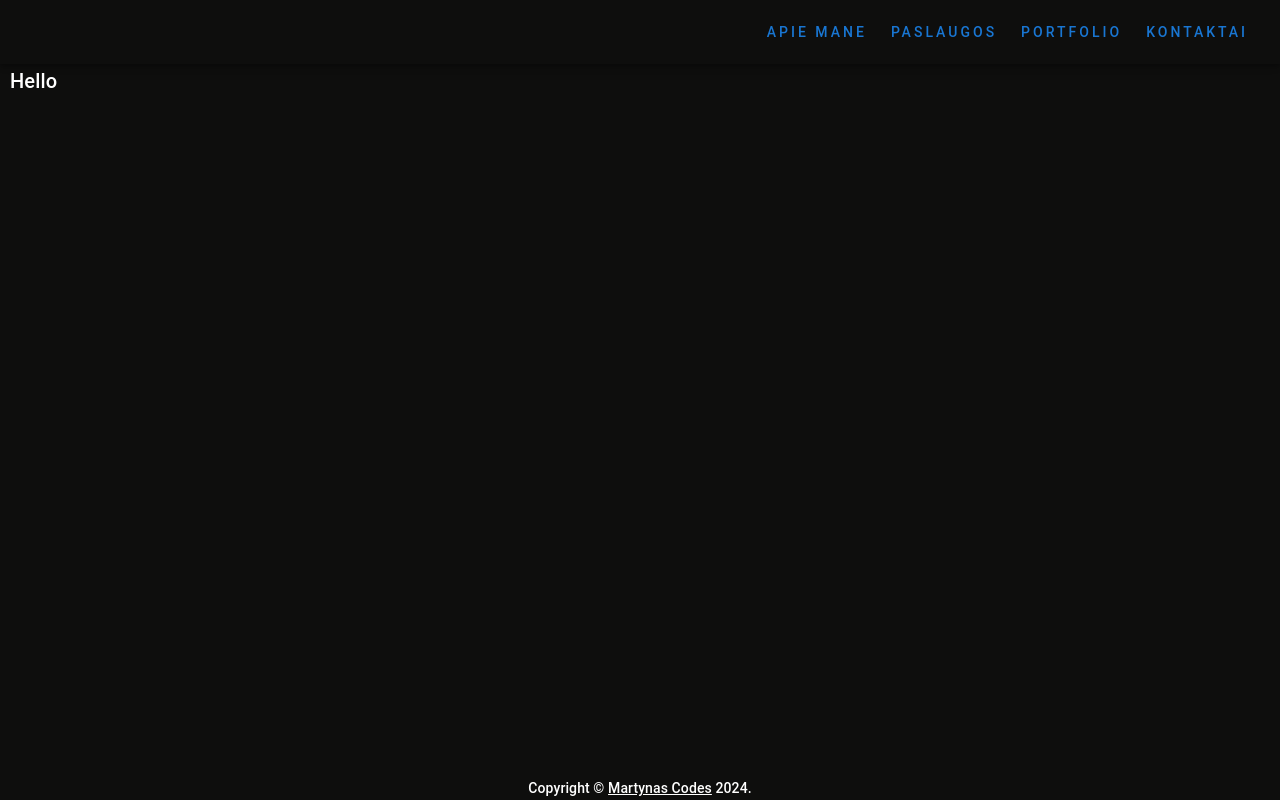
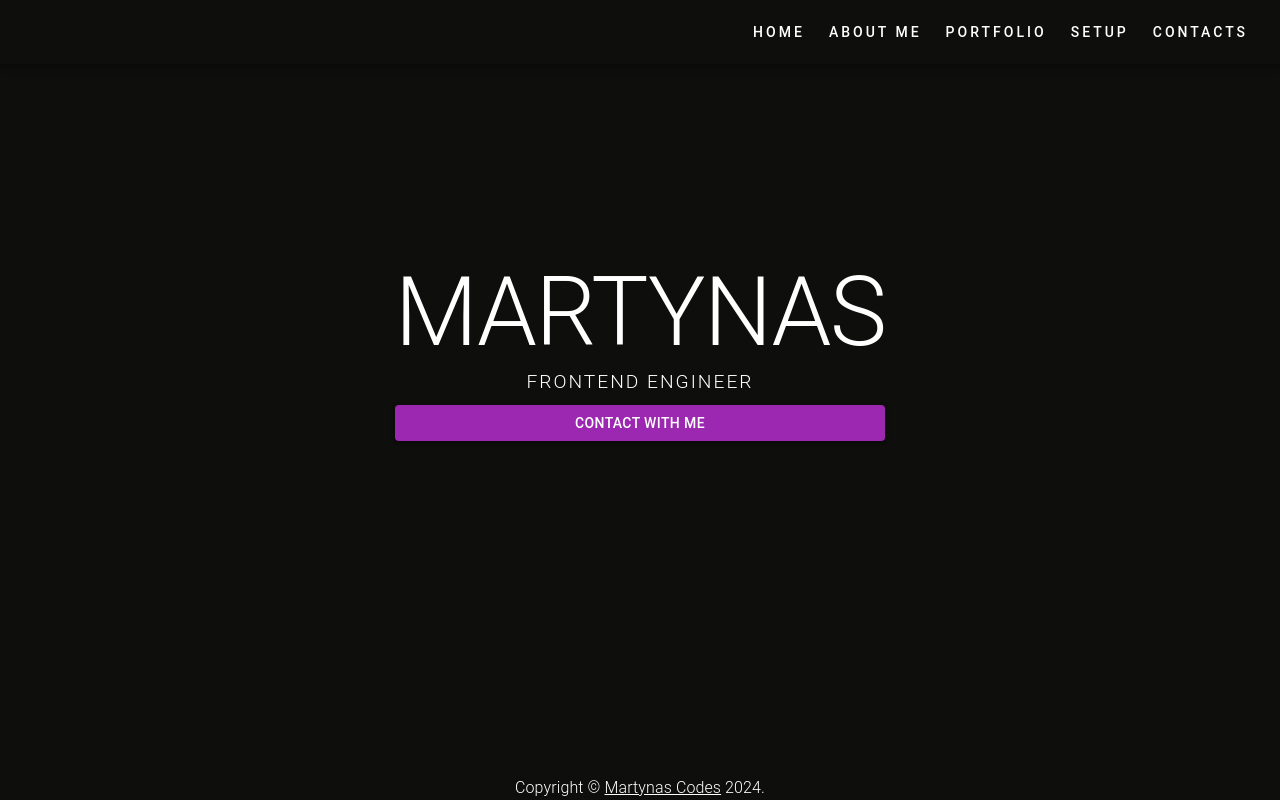
Before and after one commit to Hoppenas/mh-codes, a React (Create React App) app: page / in a window 1280 px wide. Built offline with nearby package versions, Linux system fonts and the light colour scheme.

Commit message:
UPD: homepage, WIP

```diff
--- a/src/App.tsx
+++ b/src/App.tsx
@@ -2,6 +2,10 @@ import React from "react";
 import { BrowserRouter, Routes, Route } from "react-router-dom";
 import Layout from "./components/Layout/Layout";
 import HomePage from "./pages/Homepage";
+import AboutMePage from "./pages/AboutmePage";
+import PortfolioPage from "./pages/PortfolioPage";
+import SetupPage from "./pages/SetupPage";
+import ContactPage from "./pages/ContactPage";
 
 function App() {
   return (
@@ -9,6 +13,10 @@ function App() {
       <Routes>
         <Route path="/" element={<Layout />}>
           <Route index element={<HomePage />} />
+          <Route path="aboutMe" element={<AboutMePage />} />
+          <Route path="portfolio" element={<PortfolioPage />} />
+          <Route path="setup" element={<SetupPage />} />
+          <Route path="contacts" element={<ContactPage />} />
         </Route>
       </Routes>
     </BrowserRouter>
--- a/src/components/DrawerAppBar/DrawerAppBar.tsx
+++ b/src/components/DrawerAppBar/DrawerAppBar.tsx
@@ -25,10 +25,11 @@ interface Props {
 const drawerWidth = 240;
 
 const navItems = [
-  { name: "Apie mane", route: "/about" },
-  { name: "Paslaugos", route: "/services" },
+  { name: "Home", route: "/" },
+  { name: "About me", route: "/aboutMe" },
   { name: "Portfolio", route: "/portfolio" },
-  { name: "Kontaktai", route: "/contacts" },
+  { name: "Setup", route: "/setup" },
+  { name: "Contacts", route: "/contacts" },
 ];
 
 const DrawerAppBar = ({ window }: Props) => {
--- /dev/null
+++ b/src/pages/AboutmePage.tsx
@@ -0,0 +1,21 @@
+import { Box, Button, Grid, Typography, useMediaQuery } from "@mui/material";
+import { useNavigate } from "react-router-dom";
+import { minWidth } from "../contstants/styleConstants";
+
+const AboutMePage = () => {
+  const navigate = useNavigate();
+  const matches = useMediaQuery(`(min-width:${minWidth})`);
+
+  return (
+    <Grid
+      container
+      direction={matches ? "row" : "column-reverse"}
+      height={matches ? "97vh" : "auto"}
+      padding="65px 10px 10px"
+    >
+      <Typography variant="h6">About me</Typography>
+    </Grid>
+  );
+};
+
+export default AboutMePage;
--- /dev/null
+++ b/src/pages/ContactPage.tsx
@@ -0,0 +1,21 @@
+import { Box, Button, Grid, Typography, useMediaQuery } from "@mui/material";
+import { useNavigate } from "react-router-dom";
+import { minWidth } from "../contstants/styleConstants";
+
+const ContactPage = () => {
+  const navigate = useNavigate();
+  const matches = useMediaQuery(`(min-width:${minWidth})`);
+
+  return (
+    <Grid
+      container
+      direction={matches ? "row" : "column-reverse"}
+      height={matches ? "97vh" : "auto"}
+      padding="65px 10px 10px"
+    >
+      <Typography variant="h6">Contacts</Typography>
+    </Grid>
+  );
+};
+
+export default ContactPage;
--- a/src/pages/Homepage.tsx
+++ b/src/pages/Homepage.tsx
@@ -7,13 +7,22 @@ const HomePage = () => {
   const matches = useMediaQuery(`(min-width:${minWidth})`);
 
   return (
-    <Grid
-      container
-      direction={matches ? "row" : "column-reverse"}
-      height={matches ? "97vh" : "auto"}
-      padding="65px 10px 10px"
-    >
-      <Typography variant="h6">Hello</Typography>
+    <Grid container width="100%" justifyContent="center" paddingTop="20%">
+      <Grid
+        item
+        container
+        direction="column"
+        width="fit-content"
+        alignItems="center"
+      >
+        <Typography variant="h1">MARTYNAS</Typography>
+        <Typography variant="h6" marginBottom={1}>
+          FRONTEND ENGINEER
+        </Typography>
+        <Button variant="contained" fullWidth color="secondary">
+          Contact with me
+        </Button>
+      </Grid>
     </Grid>
   );
 };
--- /dev/null
+++ b/src/pages/PortfolioPage.tsx
@@ -0,0 +1,21 @@
+import { Box, Button, Grid, Typography, useMediaQuery } from "@mui/material";
+import { useNavigate } from "react-router-dom";
+import { minWidth } from "../contstants/styleConstants";
+
+const PortfolioPage = () => {
+  const navigate = useNavigate();
+  const matches = useMediaQuery(`(min-width:${minWidth})`);
+
+  return (
+    <Grid
+      container
+      direction={matches ? "row" : "column-reverse"}
+      height={matches ? "97vh" : "auto"}
+      padding="65px 10px 10px"
+    >
+      <Typography variant="h6">Portfolio</Typography>
+    </Grid>
+  );
+};
+
+export default PortfolioPage;
--- /dev/null
+++ b/src/pages/SetupPage.tsx
@@ -0,0 +1,21 @@
+import { Box, Button, Grid, Typography, useMediaQuery } from "@mui/material";
+import { useNavigate } from "react-router-dom";
+import { minWidth } from "../contstants/styleConstants";
+
+const SetupPage = () => {
+  const navigate = useNavigate();
+  const matches = useMediaQuery(`(min-width:${minWidth})`);
+
+  return (
+    <Grid
+      container
+      direction={matches ? "row" : "column-reverse"}
+      height={matches ? "97vh" : "auto"}
+      padding="65px 10px 10px"
+    >
+      <Typography variant="h6">My Setup</Typography>
+    </Grid>
+  );
+};
+
+export default SetupPage;
--- /dev/null
+++ b/src/theme/theme.ts
@@ -0,0 +1,31 @@
+import { createTheme } from "@mui/material/styles";
+
+export const theme = createTheme({
+  typography: {
+    subtitle1: {
+      //   fontFamily: "Dancing Script",
+      fontSize: "4.5rem",
+      fontWeight: 300,
+    },
+    subtitle2: {
+      fontSize: "1rem",
+      fontWeight: 300,
+    },
+    h3: {
+      fontSize: "3.5rem",
+      fontWeight: 300,
+    },
+    h6: {
+      fontSize: "1.2rem",
+      fontWeight: 300,
+      letterSpacing: 2,
+      lineHeight: 1.5,
+    },
+  },
+  palette: {
+    primary: {
+      main: "#FFF",
+      contrastText: "#FFF",
+    },
+  },
+});
```
Also changed, not shown: src/index.tsx (+9 -11 lines).
